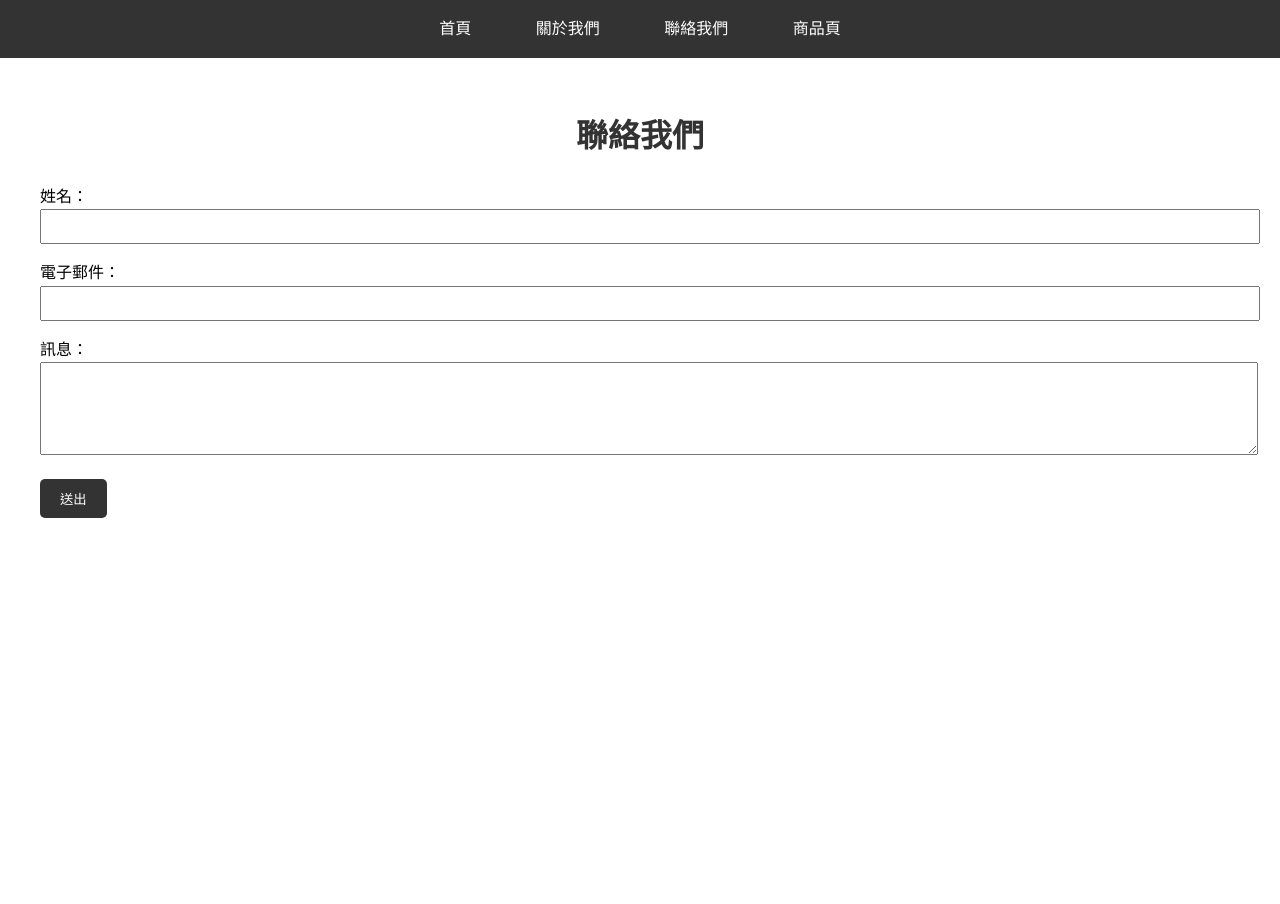
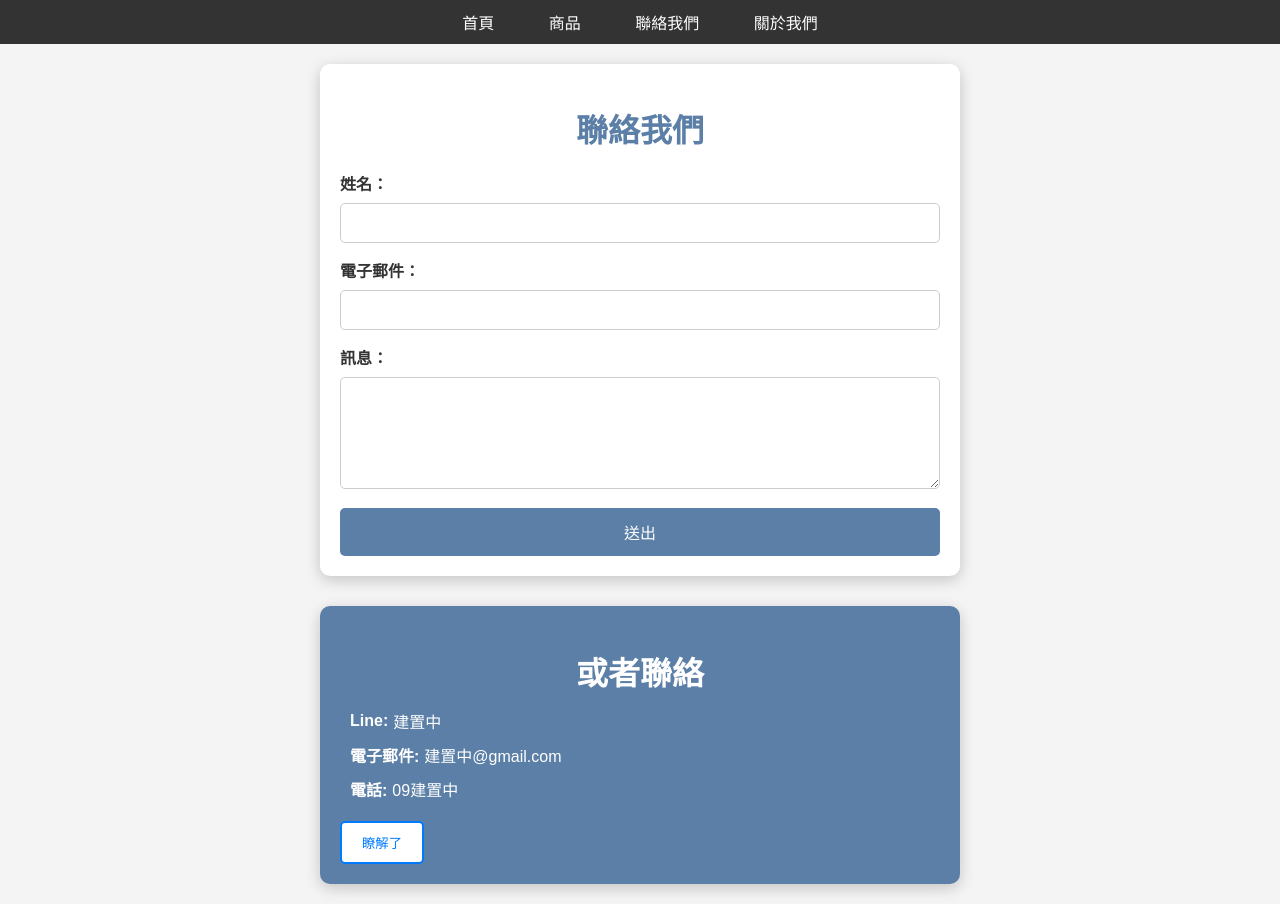
Before and after one commit to samyong0307/sheepwebsite, a plain HTML site: page contact.html in a window 1280 px wide. Before the commit the page ends 800 px from the top, so only its background shows below. Drawn offline with Linux system fonts and the light colour scheme.

Commit message:
Add files via upload

```diff
--- a/contact.html
+++ b/contact.html
@@ -4,32 +4,176 @@
     <meta charset="UTF-8">
     <meta name="viewport" content="width=device-width, initial-scale=1.0">
     <title>聯絡我們</title>
-    <link rel="stylesheet" href="styles.css">
+    <style>
+        body {
+            font-family: 'Arial', sans-serif;
+            margin: 0;
+            background-color: #f4f4f4;
+            color: #333;
+        }
+
+        .nav-bar {
+            background-color: #333;
+            color: white;
+            padding: 10px;
+            text-align: center;
+        }
+
+        .nav-bar a {
+            color: white;
+            text-decoration: none;
+            margin: 0 15px;
+            padding: 5px 10px;
+            border-radius: 5px;
+            transition: background-color 0.3s ease;
+        }
+
+        .nav-bar a:hover {
+            background-color: #555;
+        }
+
+        .container {
+            max-width: 600px;
+            margin: 20px auto;
+            padding: 20px;
+            background-color: white;
+            box-shadow: 0 4px 15px rgba(0, 0, 0, 0.2);
+            border-radius: 10px;
+        }
+
+        h1 {
+            text-align: center;
+            margin-bottom: 20px;
+            color: #5b7fa6;
+        }
+
+        label {
+            display: block;
+            margin-bottom: 8px;
+            font-weight: bold;
+        }
+
+        input[type="text"],
+        input[type="email"],
+        textarea {
+            width: 100%;
+            padding: 10px;
+            border: 1px solid #ccc;
+            border-radius: 5px;
+            margin-bottom: 15px;
+            font-size: 16px;
+            box-sizing: border-box;
+        }
+
+        textarea {
+            resize: vertical;
+        }
+
+        button[type="submit"] {
+            background-color: #5b7fa6;
+            color: white;
+            padding: 12px;
+            border: none;
+            border-radius: 5px;
+            cursor: pointer;
+            transition: background-color 0.3s ease;
+            width: 100%;
+            font-size: 16px;
+        }
+
+        button[type="submit"]:hover {
+            background-color: #ffffff;
+        }
+
+        .message {
+            margin-top: 30px;
+            padding: 20px;
+            background-color: #5b7fa6;
+            color: white;
+            border-radius: 10px;
+        }
+
+        .message h1 {
+            margin-bottom: 15px;
+        }
+
+        .contact-info {
+            font-size: 16px;
+        }
+
+        .contact-item {
+            margin-bottom: 10px;
+            display: flex;
+            align-items: center;
+        }
+
+        .contact-item i {
+            margin-right: 10px;
+        }
+
+        .contact-label {
+            font-weight: bold;
+            margin-right: 5px;
+        }
+
+        .contact-button {
+            background-color: white;
+            color: #007bff;
+            padding: 10px 20px;
+            border: 2px solid #007bff;
+            border-radius: 5px;
+            cursor: pointer;
+            text-align: center;
+            display: inline-block;
+            margin-top: 10px;
+        }
+
+        .contact-button:hover {
+            background-color: #0056b3;
+            color: white;
+            border-color: #0056b3;
+        }
+    </style>
 </head>
 <body>
     <nav class="nav-bar">
         <a href="index.html">首頁</a>
+        <a href="products.html">商品</a>
+        <a href="contact.html">聯絡我們</a>
         <a href="about.html">關於我們</a>
-        <a href="contact.html">聯絡我們</a>
-        <a href="products.html">商品頁</a>
     </nav>
     <div class="container">
         <h1>聯絡我們</h1>
         <form>
-            <div style="margin-bottom: 1rem;">
-                <label for="name">姓名：</label><br>
-                <input type="text" id="name" name="name" style="width: 100%; padding: 8px;">
+            <div>
+                <label for="name">姓名：</label>
+                <input type="text" id="name" name="name">
             </div>
-            <div style="margin-bottom: 1rem;">
-                <label for="email">電子郵件：</label><br>
-                <input type="email" id="email" name="email" style="width: 100%; padding: 8px;">
+            <div>
+                <label for="email">電子郵件：</label>
+                <input type="email" id="email" name="email">
             </div>
-            <div style="margin-bottom: 1rem;">
-                <label for="message">訊息：</label><br>
-                <textarea id="message" name="message" rows="5" style="width: 100%; padding: 8px;"></textarea>
+            <div>
+                <label for="message">訊息：</label>
+                <textarea id="message" name="message" rows="5"></textarea>
             </div>
-            <button type="submit" style="background-color: #333; color: white; padding: 10px 20px; border: none; border-radius: 5px; cursor: pointer;">送出</button>
+            <button type="submit">送出</button>
         </form>
+    </div>
+    <div class="container message">
+        <h1><font color="white">或者聯絡</font></h1>
+        <div class="contact-info">
+            <div class="contact-item">
+                <i class="fab fa-line"></i> <span class="contact-label">Line:</span> <span class="contact-value">建置中</span>
+            </div>
+            <div class="contact-item">
+                <i class="fas fa-envelope"></i> <span class="contact-label">電子郵件:</span> <span class="contact-value">建置中@gmail.com</span>
+            </div>
+            <div class="contact-item">
+                <i class="fas fa-phone"></i> <span class="contact-label">電話:</span> <span class="contact-value">09建置中</span>
+            </div>
+            <button class="contact-button">瞭解了</button>
+        </div>
     </div>
 </body>
 </html>
```
